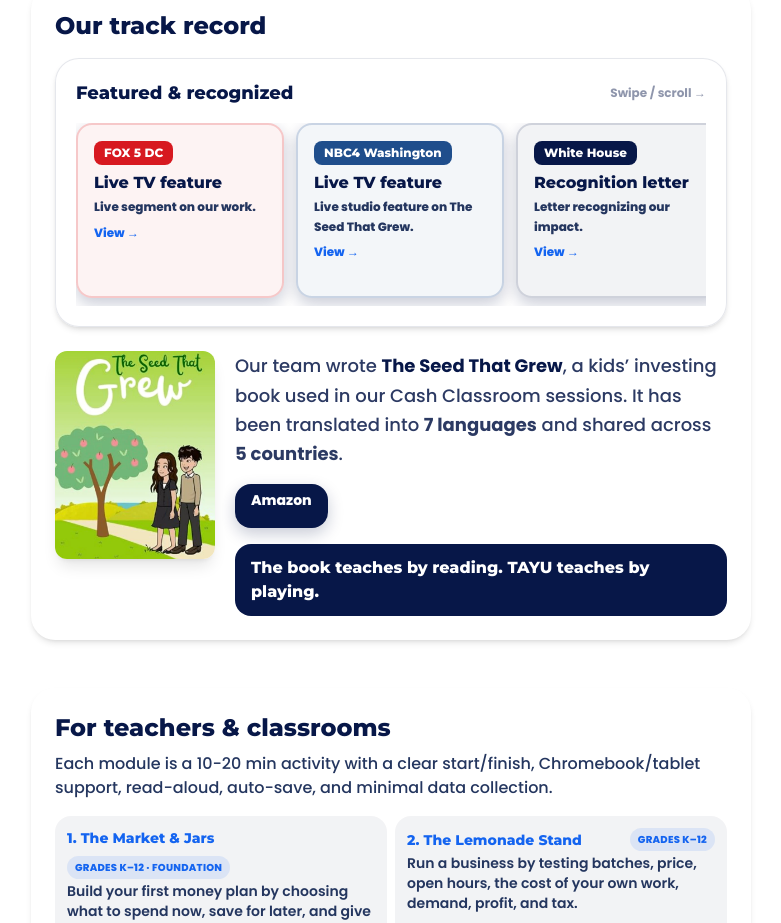
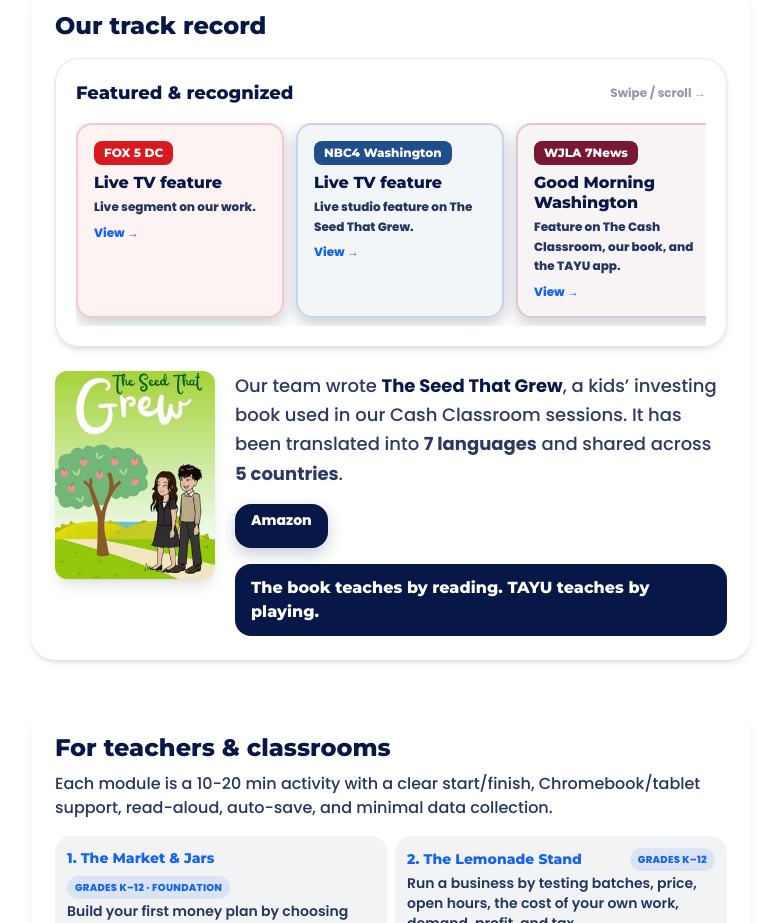
Before and after one commit to dev-rai1/tayu-game, a React (Vite) app in the folder frontend/: page /about in a window 1280 px wide. Shown: the part 1540-2463 px from the top of the page, without its empty margins (249-1030 px from the left). Built offline with nearby package versions, Linux system fonts and the light colour scheme; no server answers.

Commit message:
Add WJLA and Jump$tart to About recognition section

```diff
--- a/frontend/src/pages/About.jsx
+++ b/frontend/src/pages/About.jsx
@@ -7,6 +7,8 @@ import { MODULE_CATALOG } from '../constants/modules.js'
 const LOGO = '/assets/tayu-logo.webp'
 const FOX_PAGE_URL = 'https://www.fox5dc.com/video/fmc-nsz4uh655jl7z59n'
 const NBC4_URL = 'https://www.nbcwashington.com/video/news/local/northern-virginia/fairfax-county-students-write-kids-book-about-financial-literacy/4145741/'
+const WJLA_URL = 'https://wjla.com/good-morning-washington/lack-of-money-lessons-sparks-students-to-launch-the-cash-classroom-and-tayu-app'
+const JUMPSTART_URL = 'https://jumpstartclearinghouse.org/resource/tayu-financial-literacy-app/'
 const WTOP_URL = 'https://wtop.com/fairfax-county/2026/07/fairfax-co-students-write-book-to-help-elementary-kids-learn-about-financial-literacy/'
 const VIENNA_LEDGER_URL = 'https://viennaledger.com/articles/oakton-high-students-financial-literacy-book-reaches-12-fairfax-county-schools-and-four-countries-ms24rg90'
 const CONNECTION_URL = 'https://connectionarchives.com/PDF/2026/071526/FxCo%20071526.pdf#page=7'
@@ -78,6 +80,22 @@ const FEATURED = [
     href: NBC4_URL,
     badge: 'bg-[#1f4e8c] text-white',
     card: 'border-[#1f4e8c]/20 bg-[#1f4e8c]/5',
+  },
+  {
+    label: 'WJLA 7News',
+    title: 'Good Morning Washington',
+    note: 'Feature on The Cash Classroom, our book, and the TAYU app.',
+    href: WJLA_URL,
+    badge: 'bg-[#7a1732] text-white',
+    card: 'border-[#7a1732]/20 bg-[#7a1732]/5',
+  },
+  {
+    label: 'Jump$tart',
+    title: 'Clearinghouse resource',
+    note: 'TAYU listed as a financial-literacy resource for students and educators.',
+    href: JUMPSTART_URL,
+    badge: 'bg-teal text-navy',
+    card: 'border-teal/30 bg-teal/5',
   },
   {
     label: 'White House',
```
